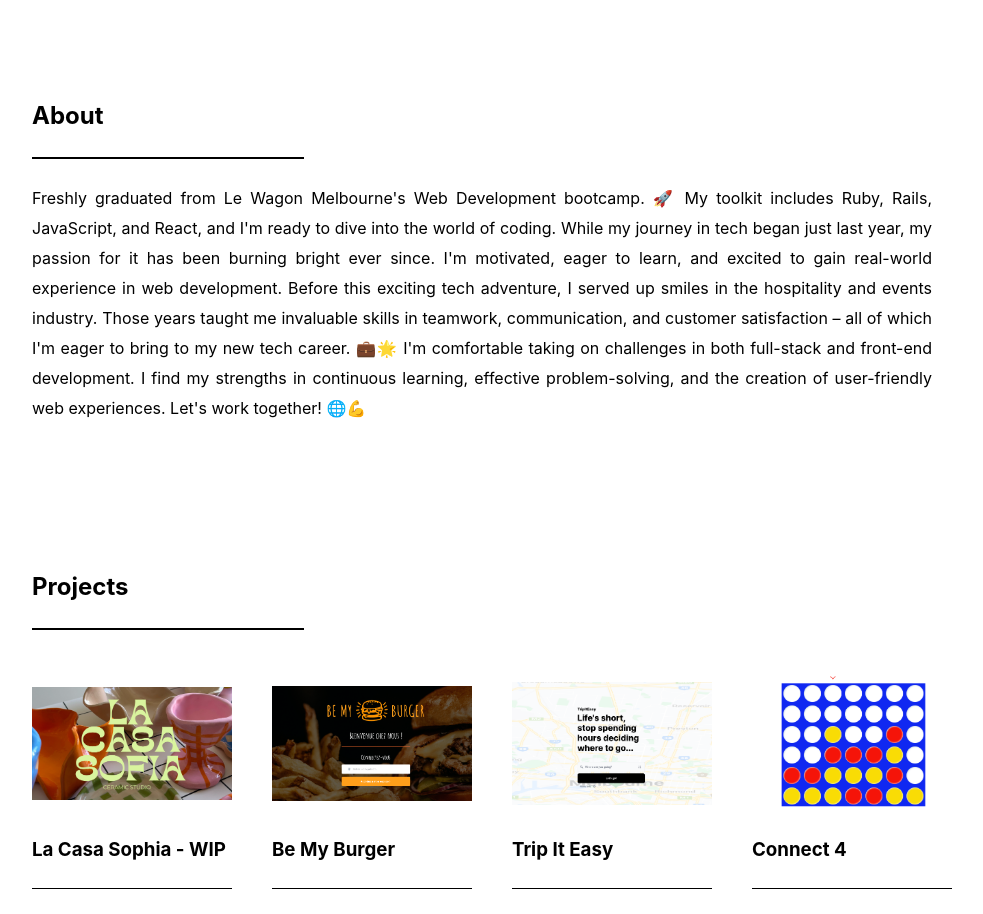
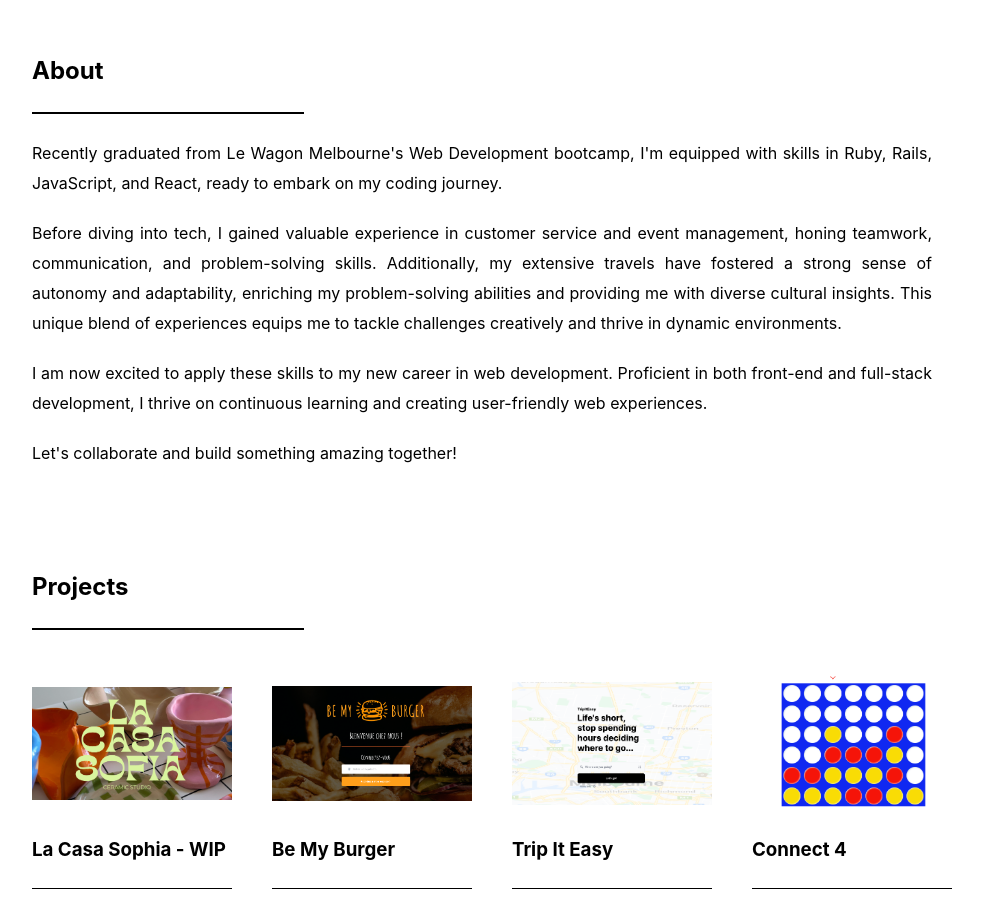
Before and after one commit to chiara-muller/portfolio, a React (Create React App) app in the folder my-portfolio/: page / in a window 1280 px wide. Shown: the part 820-1734 px from the top of the page, without its empty margins (158-1141 px from the left). Built offline with nearby package versions, Linux system fonts and the light colour scheme.

Commit message:
updated text in about section

```diff
--- a/my-portfolio/src/pages/components/About.jsx
+++ b/my-portfolio/src/pages/components/About.jsx
@@ -8,12 +8,16 @@ export default function About() {
         <h2 className="about-title">About</h2>
         <hr className="about-hr"/>
         <p className="about-text">
-          Freshly graduated from Le Wagon Melbourne's Web Development bootcamp. 🚀
-          My toolkit includes Ruby, Rails, JavaScript, and React, and I'm ready to dive into the world of coding.
-          While my journey in tech began just last year, my passion for it has been burning bright ever since. I'm motivated, eager to learn, and excited to gain real-world experience in web development.
-          Before this exciting tech adventure, I served up smiles in the hospitality and events industry. Those years taught me invaluable skills in teamwork, communication, and customer satisfaction – all of which I'm eager to bring to my new tech career. 💼🌟
-          I'm comfortable taking on challenges in both full-stack and front-end development. I find my strengths in continuous learning, effective problem-solving, and the creation of user-friendly web experiences.
-          Let's work together! 🌐💪
+         Recently graduated from Le Wagon Melbourne's Web Development bootcamp, I'm equipped with skills in Ruby, Rails, JavaScript, and React, ready to embark on my coding journey.
+         <br />
+         Before diving into tech, I gained valuable experience in customer service and event management, honing teamwork, communication, and problem-solving skills.
+         Additionally, my extensive travels have fostered a strong sense of autonomy and adaptability, enriching my problem-solving abilities and providing me with diverse cultural insights.
+         This unique blend of experiences equips me to tackle challenges creatively and thrive in dynamic environments.
+         <br />
+         I am now excited to apply these skills to my new career in web development.
+         Proficient in both front-end and full-stack development, I thrive on continuous learning and creating user-friendly web experiences.
+         <br />
+         Let's collaborate and build something amazing together!
         </p>
       </div>
     </AboutStyled>
@@ -28,6 +32,12 @@ const AboutStyled = styled.div`
   align-items: center;
   /* height: 750px; */
   min-height: 70vh;
+
+  br {
+    content: " ";
+    display: block;
+    margin: 20px 0;
+  }
 
   .about-container {
     display: flex;
```
